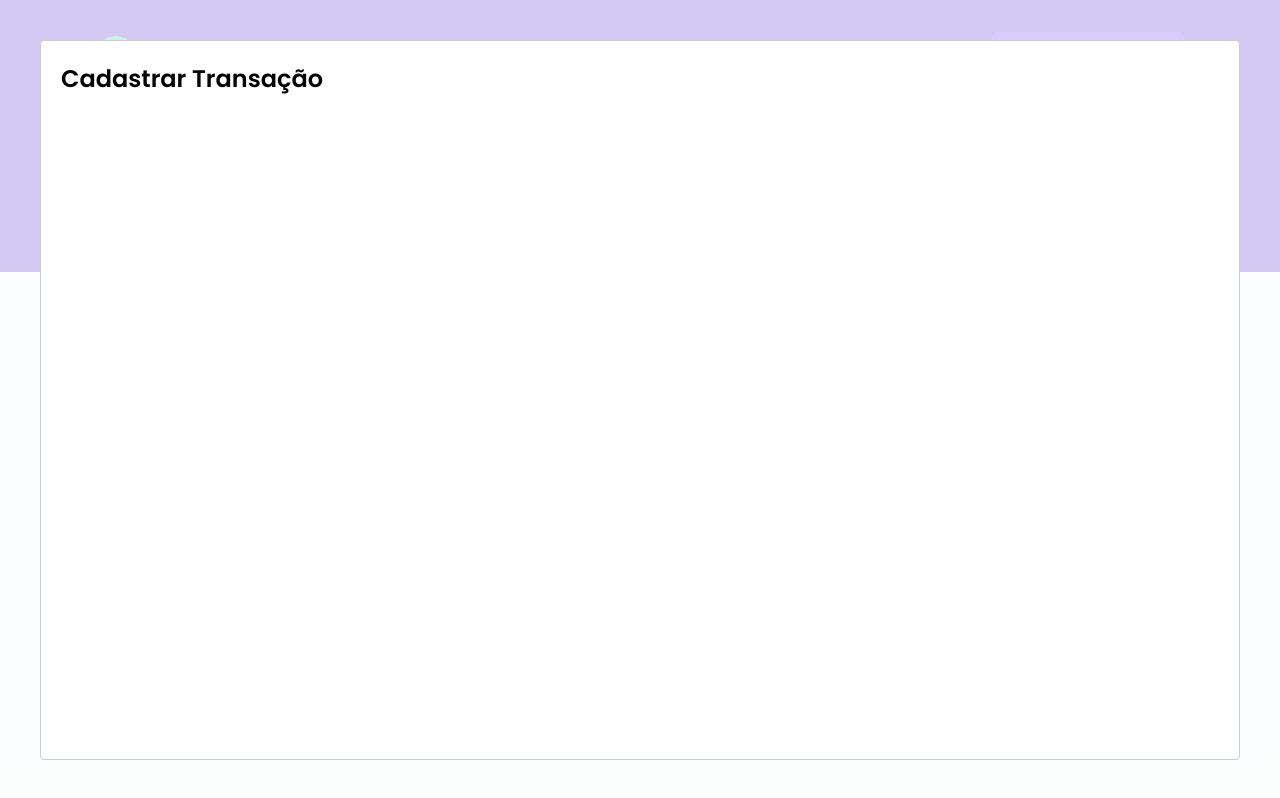
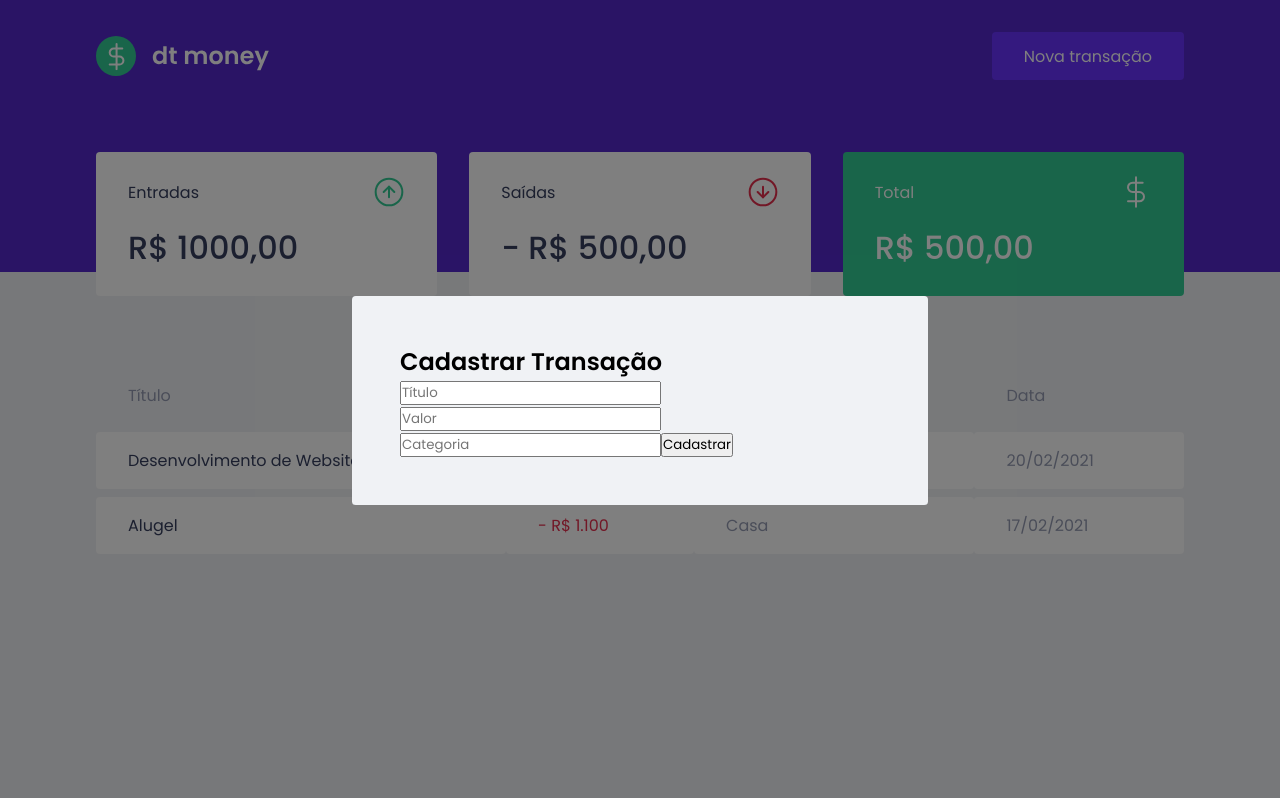
Before and after one commit to luisoliveira1003/dtmoney-ignite-react-chapter2, a React (Create React App) app: page / in a window 1280 px wide. Both pictures are taken after a click on the button "Nova transação". Built offline with nearby package versions, Linux system fonts and the light colour scheme; no server answers; what miragejs would draw is missing.

Commit message:
creating the form structure

```diff
--- a/src/components/NewTransactionModal/index.tsx
+++ b/src/components/NewTransactionModal/index.tsx
@@ -1,17 +1,33 @@
-import Modal from 'react-modal';
+import Modal from "react-modal";
+import { Container } from "./styles";
 
 interface NewTransactionModalProps {
   isOpen: boolean;
   onRequestClose: () => void;
 }
 
-export function NewTransactionModal({isOpen, onRequestClose}: NewTransactionModalProps) {
+export function NewTransactionModal({
+  isOpen,
+  onRequestClose,
+}: NewTransactionModalProps) {
   return (
     <Modal
-        isOpen={isOpen}
-        onRequestClose={onRequestClose}
-      >
+      isOpen={isOpen}
+      onRequestClose={onRequestClose}
+      overlayClassName="react-modal-overlay"
+      className="react-modal-content"
+    >
+      <Container>
         <h2>Cadastrar Transação</h2>
-      </Modal>
+
+        <input placeholder="Título" />
+
+        <input type="number" placeholder="Valor" />
+
+        <input placeholder="Categoria" />
+
+        <button type="submit">Cadastrar</button>
+      </Container>
+    </Modal>
   );
 }
--- a/src/components/NewTransactionModal/styles.ts
+++ b/src/components/NewTransactionModal/styles.ts
@@ -1,3 +1,3 @@
 import styled from "styled-components";
 
-export const Container = styled.div``;
+export const Container = styled.form``;
--- a/src/styles/global.ts
+++ b/src/styles/global.ts
@@ -5,15 +5,11 @@
     --red: #E52E4D;
     --green: #33CC95;
     --blue: #5429CC;
-
     --blue-light: #6933FF;
-
     --text-title: #363F5F;
     --text-body: #969CB3;
-
     --background: #F0F2F5;
     --shape: #FFFFFF;
-
   }
 
   * {
@@ -21,41 +17,51 @@
     padding: 0;
     box-sizing: border-box;
   }
-
   // font-size: 16px (Desktop)
-
   html {
     @media (max-width: 1080px) {
         font-size: 93.75%; // 15px
     }
-
     @media (max-width: 720px) {
         font-size: 87.5%; // 14px
     }
   }
-
   // REM = 1rem = 16px
-
   body {
     background: var(--background);
     -webkit-font-smoothing: antialiased;
   }
-
   body, input, textarea, button {
     font-family: 'Poppins', sans-serif;
     font-weight: 400;
   }
-
   h1, h2, h3, h4, h5, h6, strong {
     font-weight: 600;
   }
-
   button {
     cursor: pointer;
   }
-
   [disabled] {
     opacity: 0.6;
     cursor: not-allowed;
   }
+  .react-modal-overlay {
+    background: rgba(0, 0, 0, 0.5);
+    position: fixed;
+    top: 0;
+    bottom: 0;
+    right: 0;
+    left: 0;
+    display: flex;
+    align-items: center;
+    justify-content: center;
+  }
+  .react-modal-content {
+    width: 100%;
+    max-width: 576px;
+    background: var(--background);
+    padding: 3rem;
+    position: relative;
+    border-radius: 0.24rem;
+  }
 `;
```
Lines whose indentation alone changed are shown as unchanged.
